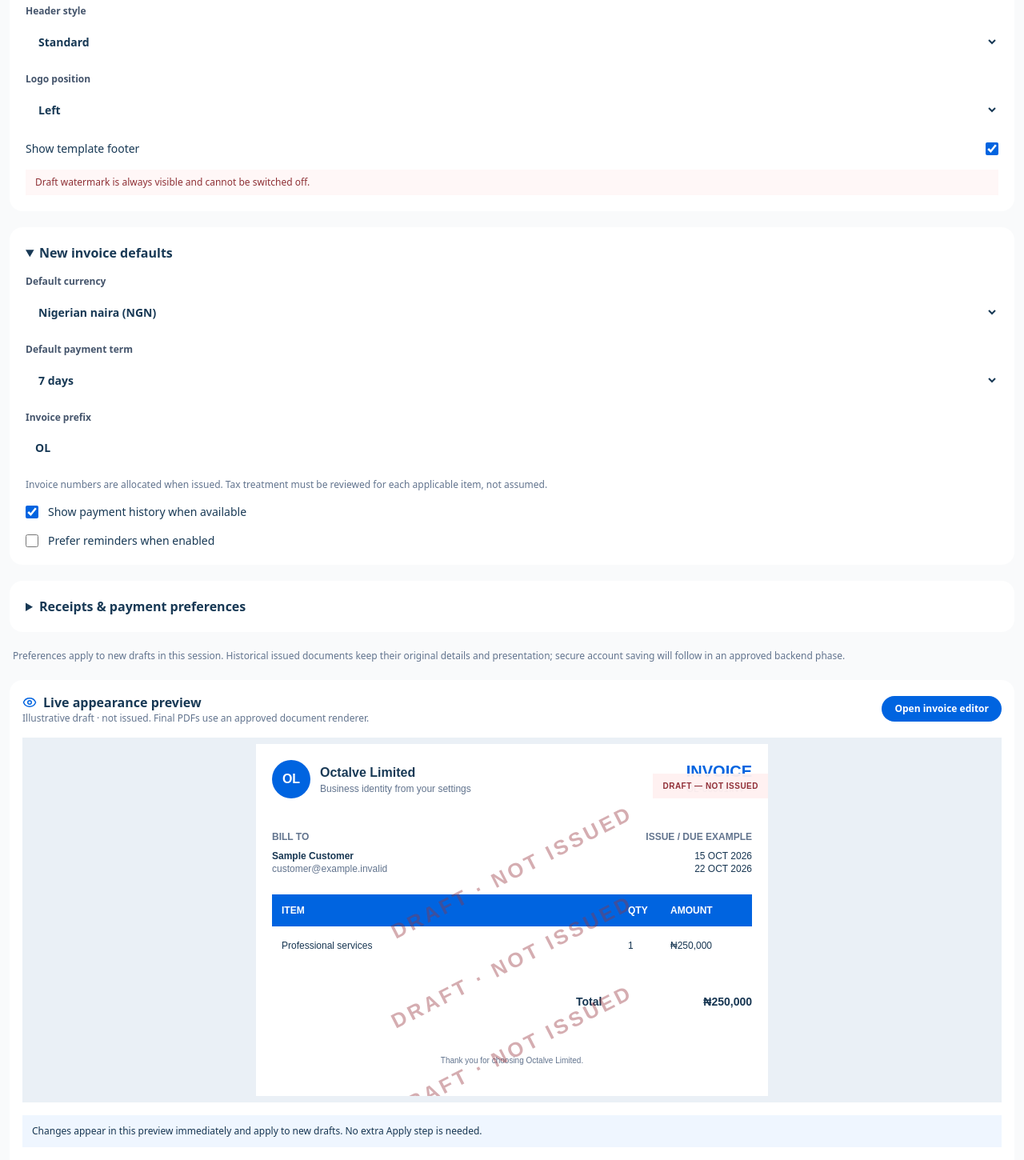
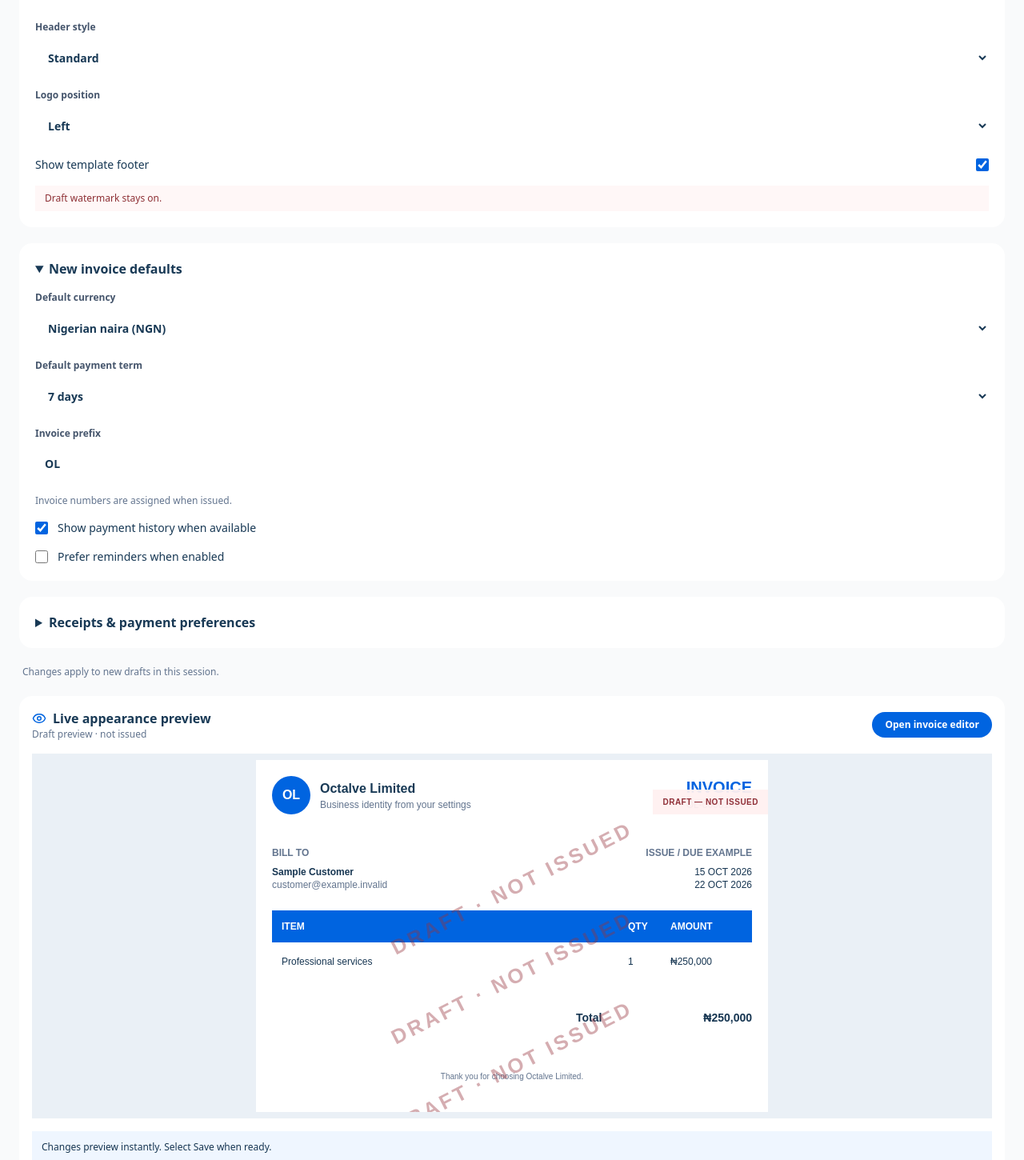
Before and after one commit to octalve-core/octalve-invoice, a Next.js app: page /dashboard/settings/invoice in a window 1280 px wide. Shown: the part 1330-2780 px from the top of the page at 80% size. Built offline with nearby package versions, Linux system fonts and the light colour scheme.

Commit message:
feat(phase-0i): Save & Continue invoice customization into payments, context-aware Back and premium settings panels

```diff
--- a/app/(dashboard)/dashboard/settings/invoice/page.tsx
+++ b/app/(dashboard)/dashboard/settings/invoice/page.tsx
@@ -1,5 +1,8 @@
 "use client";
 import Link from "next/link";
+import {Suspense} from "react";
+import {useRouter,useSearchParams} from "next/navigation";
+import {toast} from "sonner";
 import {ArrowLeft,Check,Eye,RotateCcw,ShieldCheck,SlidersHorizontal} from "lucide-react";
 import Image from "next/image";
 import {InvoiceTemplateGallery} from "@/src/features/invoices/components/InvoiceTemplateGallery";
@@ -11,6 +14,17 @@ const colors=["#0064E0","#021A34","#0B8063","#B65B23","#6650B8","#A72855"];
 const fonts={system:"Inter / System",serif:"Georgia / Serif",rounded:"Trebuchet / Rounded"};
 const cssFont={system:"Arial, sans-serif",serif:"Georgia, serif",rounded:"Trebuchet MS, sans-serif"};
 export default function InvoiceSettingsPage(){
+ return <Suspense fallback={<main className="p-6 text-sm text-slate-500">Loading invoice preferences…</main>}><InvoiceSettingsContents/></Suspense>;
+}
+function InvoiceSettingsContents(){
+ const router=useRouter();
+ const query=useSearchParams();
+ const fromSetup=query.get("from")==="getting-started";
+ const backPath=fromSetup?"/dashboard/getting-started?step=appearance":"/dashboard/settings";
+ const save=()=>{
+  toast.success("Preferences kept for this session.");
+  if(fromSetup)router.push("/dashboard/getting-started?step=payments");
+ };
  const {invoiceAppearance,setInvoiceAppearance,settings,logoPreview,invoicePreferences,setInvoicePreferences,receiptAutoMode,setReceiptAutoMode}=useMerchantPreview();
  const patch=<K extends keyof InvoiceAppearance>(key:K,value:InvoiceAppearance[K])=>setInvoiceAppearance(p=>({...p,[key]:value}));
  const preference=<K extends keyof typeof invoicePreferences>(key:K,value:(typeof invoicePreferences)[K])=>setInvoicePreferences(p=>({...p,[key]:value}));
@@ -21,27 +35,27 @@ export default function InvoiceSettingsPage(){
  const currencySymbol=({NGN:"₦",USD:"$",GBP:"£",EUR:"€"} as const)[invoicePreferences.currency];
  const sampleAmount=currencySymbol+"250,000";
  const initialBusiness=settings.businessName||"Your business";
- return <main className="w-full min-w-0 space-y-5 pb-10">
- <Link href="/dashboard/settings" className="inline-flex items-center gap-2 text-sm font-medium text-[#0064E0]"><ArrowLeft size={16}/> Back to Settings</Link>
- <header className="flex flex-wrap justify-between gap-3"><div><p className="text-xs font-semibold uppercase tracking-wider text-[#0064E0]">Document appearance</p><h1 className="mt-1 text-2xl font-bold text-[#16344F] sm:text-3xl">Customize your invoices</h1><p className="mt-1 text-sm text-slate-500">Choose a template, colours, typography, payment terms and other invoice preferences in one place.</p></div><button type="button" onClick={()=>setInvoiceAppearance(defaultInvoiceAppearance)} className="flex h-fit items-center gap-2 rounded-full border border-slate-200 bg-white px-4 py-2 text-sm font-medium text-slate-600"><RotateCcw size={16}/> Reset appearance</button></header>
+ return <main className="w-full min-w-0 space-y-5 rounded-[26px] bg-gradient-to-br from-[#F3F7FE] via-[#FCFDFF] to-[#F3F8FD] px-3 pb-8 pt-5 shadow-[0_18px_50px_rgba(23,54,89,.045)] sm:px-6">
+ <Link href={backPath} className="inline-flex items-center gap-2 text-sm font-medium text-[#0064E0]"><ArrowLeft size={16}/> {fromSetup?"Back to Getting Started":"Back to Settings"}</Link>
+ <header className="flex flex-wrap justify-between gap-3"><div><p className="text-xs font-semibold uppercase tracking-wider text-[#0064E0]">Document appearance</p><h1 className="mt-1 text-2xl font-bold text-[#16344F] sm:text-3xl">Customize your invoices</h1><p className="mt-1 text-sm text-slate-500">Your invoice style, details and preferences — together.</p></div><button type="button" onClick={()=>setInvoiceAppearance(defaultInvoiceAppearance)} className="flex h-fit items-center gap-2 rounded-full border border-slate-200 bg-white px-4 py-2 text-sm font-medium text-slate-600"><RotateCcw size={16}/> Reset appearance</button></header>
  <div className="grid items-start gap-5 xl:grid-cols-[minmax(300px,420px)_minmax(0,1fr)]">
   <div className="min-w-0 space-y-5">
-   <section className="space-y-4 rounded-2xl border border-slate-100 bg-white p-5 shadow-sm"><h2 className="flex items-center gap-2 font-semibold text-[#183955]"><SlidersHorizontal size={18} className="text-[#0064E0]"/> Template & colours</h2>
+   <section className="space-y-4 rounded-2xl border border-slate-100 bg-white p-5 shadow-[0_12px_32px_rgba(22,54,90,.075)]"><h2 className="flex items-center gap-2 font-semibold text-[#183955]"><SlidersHorizontal size={18} className="text-[#0064E0]"/> Template & colours</h2>
     <InvoiceTemplateGallery selected={a.template} onSelect={style=>patch("template",style)}/>
-    <p className="text-xs text-slate-500">Choose Modern or Classic Ledger. Other original layouts will become available when they are completed and tested.</p>
+    <p className="text-xs text-slate-500">Modern and Classic Ledger are ready to customize.</p>
     <div><p className="mb-2 text-xs font-semibold text-[#183955]">Accent colour</p><div className="flex flex-wrap gap-3">{colors.map(color=><button type="button" key={color} aria-label={"Choose "+color} aria-pressed={accent.toLowerCase()===color.toLowerCase()} onClick={()=>patch("accent",color)} className={`grid h-10 w-10 place-items-center rounded-xl border-2 ${accent.toLowerCase()===color.toLowerCase()?"border-[#173855]":"border-transparent"}`}><span className="grid h-7 w-7 place-items-center rounded-lg" style={{backgroundColor:color}}>{accent.toLowerCase()===color.toLowerCase()?<Check size={15} className="text-white"/>:null}</span></button>)}</div></div>
     <label className="block text-xs font-semibold text-[#183955]">Custom colour (hex)<input type="text" value={a.accent} onChange={e=>patch("accent",e.target.value)} maxLength={7} aria-invalid={!/^#[0-9a-fA-F]{6}$/.test(a.accent)} className={control+" mt-2"}/></label>
     {!/^#[0-9a-fA-F]{6}$/.test(a.accent)?<p className="text-xs text-red-600">Use a six-digit hex colour, for example #0064E0.</p>:null}
    </section>
-   <section className="space-y-4 rounded-2xl border border-slate-100 bg-white p-5 shadow-sm"><h2 className="font-semibold text-[#183955]">Font & layout</h2>
+   <section className="space-y-4 rounded-2xl border border-slate-100 bg-white p-5 shadow-[0_12px_32px_rgba(22,54,90,.075)]"><h2 className="font-semibold text-[#183955]">Font & layout</h2>
     <label className="block text-xs font-semibold text-slate-600">Typography<select className={control+" mt-2"} value={a.font} onChange={e=>patch("font",e.target.value as InvoiceAppearance["font"])}>{Object.entries(fonts).map(([id,label])=><option key={id} value={id}>{label}</option>)}</select></label>
     <label className="block text-xs font-semibold text-slate-600">Layout density<select className={control+" mt-2"} value={a.density} onChange={e=>patch("density",e.target.value as InvoiceAppearance["density"])}><option value="comfortable">Comfortable</option><option value="compact">Compact</option></select></label>
     <label className="block text-xs font-semibold text-slate-600">Header style<select className={control+" mt-2"} value={a.header} onChange={e=>patch("header",e.target.value as InvoiceAppearance["header"])}><option value="standard">Standard</option><option value="minimal">Minimal</option></select></label>
     <label className="block text-xs font-semibold text-slate-600">Logo position<select className={control+" mt-2"} value={a.logoPosition} onChange={e=>patch("logoPosition",e.target.value as InvoiceAppearance["logoPosition"])}><option value="left">Left</option><option value="center">Center</option><option value="right">Right</option></select></label>
     <label className="flex items-center justify-between gap-4 text-sm text-[#183955]"><span>Show template footer</span><input type="checkbox" checked={a.showFooter} onChange={e=>patch("showFooter",e.target.checked)} className="h-4 w-4 accent-[#0064E0]"/></label>
-    <p className="rounded-lg bg-[#FFF7F7] px-3 py-2 text-xs text-[#8E3035]">Draft watermark is always visible and cannot be switched off.</p>
+    <p className="rounded-lg bg-[#FFF7F7] px-3 py-2 text-xs text-[#8E3035]">Draft watermark stays on.</p>
    </section>
-   <details className="group rounded-2xl border border-slate-100 bg-white p-5 shadow-sm" open>
+   <details className="group rounded-2xl border border-slate-100 bg-white p-5 shadow-[0_12px_32px_rgba(22,54,90,.075)]" open>
     <summary className="cursor-pointer font-semibold text-[#183955] focus-visible:outline-2 focus-visible:outline-[#0064E0]">New invoice defaults</summary>
     <div className="mt-4 space-y-4">
      <label className="block text-xs font-semibold text-slate-600">Default currency
@@ -57,12 +71,12 @@ export default function InvoiceSettingsPage(){
      <label className="block text-xs font-semibold text-slate-600">Invoice prefix
       <input aria-label="Invoice prefix" readOnly value={merchantInitials(settings.businessName||"Octalve Limited")} className={control+" mt-2 bg-slate-50"}/>
      </label>
-     <p className="text-xs text-slate-500">Invoice numbers are allocated when issued. Tax treatment must be reviewed for each applicable item, not assumed.</p>
+     <p className="text-xs text-slate-500">Invoice numbers are assigned when issued.</p>
      <label className="flex items-center gap-3 text-sm text-[#183955]"><input type="checkbox" checked={invoicePreferences.showPaymentHistory} onChange={e=>preference("showPaymentHistory",e.target.checked)} className="h-4 w-4 accent-[#0064E0]"/>Show payment history when available</label>
      <label className="flex items-center gap-3 text-sm text-[#183955]"><input type="checkbox" checked={invoicePreferences.enableAutoReminder} onChange={e=>preference("enableAutoReminder",e.target.checked)} className="h-4 w-4 accent-[#0064E0]"/>Prefer reminders when enabled</label>
     </div>
    </details>
-   <details className="group rounded-2xl border border-slate-100 bg-white p-5 shadow-sm">
+   <details className="group rounded-2xl border border-slate-100 bg-white p-5 shadow-[0_12px_32px_rgba(22,54,90,.075)]">
     <summary className="cursor-pointer font-semibold text-[#183955] focus-visible:outline-2 focus-visible:outline-[#0064E0]">Receipts & payment preferences</summary>
     <div className="mt-4 space-y-3">
      <label className="block text-xs font-semibold text-slate-600">After a verified online payment
@@ -70,14 +84,14 @@ export default function InvoiceSettingsPage(){
        <option value="off">Create receipt manually when needed</option><option value="generate">Generate receipt after verified payment</option><option value="generate_and_email">Generate and email after verified payment</option>
       </select>
      </label>
-     <p className="text-xs text-slate-500">Automatic receipts and payment processing are not active yet. Receipts document payment and do not increase revenue again.</p>
-     <Link href="/dashboard/settings/business" className="block rounded-xl border border-blue-100 p-3 text-sm font-semibold text-[#0064E0]">Business logo and bank details →</Link>
+     <p className="text-xs text-slate-500">Automatic receipts are available after verified payments.</p>
+     <Link href="/dashboard/getting-started?step=business" className="block rounded-xl border border-blue-100 p-3 text-sm font-semibold text-[#0064E0]">Business logo and bank details →</Link>
      <Link href="/dashboard/tax-centre" className="block rounded-xl border border-blue-100 p-3 text-sm font-semibold text-[#0064E0]">Tax & NRS readiness →</Link>
     </div>
    </details>
-   <p className="px-1 text-xs leading-5 text-slate-500">Preferences apply to new drafts in this session. Historical issued documents keep their original details and presentation; secure account saving will follow in an approved backend phase.</p>
+   <p className="px-1 text-xs leading-5 text-slate-500">Changes apply to new drafts in this session.</p>
   </div>
-  <section className="min-w-0 space-y-4 rounded-2xl border border-slate-100 bg-white p-4 shadow-sm sm:p-6 xl:sticky xl:top-24"><div className="flex flex-wrap items-center justify-between gap-2"><div><h2 className="flex items-center gap-2 font-semibold text-[#183955]"><Eye size={18} className="text-[#0064E0]"/> Live appearance preview</h2><p className="text-xs text-slate-500">Illustrative draft · not issued. Final PDFs use an approved document renderer.</p></div><Link href="/dashboard/invoice/create" className="rounded-full bg-[#0064E0] px-4 py-2 text-xs font-semibold text-white">Open invoice editor</Link></div>
+  <section className="min-w-0 space-y-4 rounded-2xl border border-slate-100 bg-white p-4 shadow-[0_14px_36px_rgba(22,54,90,.08)] sm:p-6 xl:sticky xl:top-24"><div className="flex flex-wrap items-center justify-between gap-2"><div><h2 className="flex items-center gap-2 font-semibold text-[#183955]"><Eye size={18} className="text-[#0064E0]"/> Live appearance preview</h2><p className="text-xs text-slate-500">Draft preview · not issued</p></div><Link href="/dashboard/invoice/create" className="rounded-full bg-[#0064E0] px-4 py-2 text-xs font-semibold text-white">Open invoice editor</Link></div>
    <div className="overflow-hidden rounded-xl bg-[#EAF0F6] p-2 sm:p-5">
     <div className="relative mx-auto min-h-[440px] max-w-[640px] overflow-hidden rounded-lg bg-white p-5 text-[#173652] shadow-xl sm:p-8" style={{fontFamily:cssFont[a.font]}}>
      <div data-testid="theme-draft-watermark" aria-hidden="true" className="pointer-events-none absolute inset-0 z-30 flex flex-col items-center justify-around overflow-hidden select-none">
@@ -96,9 +110,13 @@ export default function InvoiceSettingsPage(){
      {a.showFooter?<p className="relative mt-10 border-t border-slate-200 pt-4 text-center text-[10px] text-slate-500">Thank you for choosing {settings.businessName||"your business"}.</p>:null}
     </div>
    </div>
-   <p role="status" className="rounded-lg border border-blue-100 bg-blue-50 p-3 text-xs text-[#173652]">Changes appear in this preview immediately and apply to new drafts. No extra Apply step is needed.</p>
-   <p className="flex items-start gap-2 text-xs leading-5 text-slate-500"><ShieldCheck size={16} className="mt-0.5 shrink-0"/>Your business logo comes from Business Settings. Existing native invoice renderers remain unchanged; finalized issued-document appearance will be separately qualified.</p>
+   <p role="status" className="rounded-lg border border-blue-100 bg-blue-50 p-3 text-xs text-[#173652]">Changes preview instantly. Select Save when ready.</p>
+   <p className="flex items-start gap-2 text-xs leading-5 text-slate-500"><ShieldCheck size={16} className="mt-0.5 shrink-0"/>Your logo comes from Business Information.</p>
   </section>
+ </div>
+ <div className="sticky bottom-3 z-30 flex flex-wrap items-center justify-between gap-3 rounded-2xl border border-[#D5E4F8] bg-white/95 px-4 py-3 shadow-[0_12px_36px_rgba(22,56,101,.15)] backdrop-blur-sm">
+  <span className="text-xs text-slate-500">Saved in this session only</span>
+  <button type="button" onClick={save} className="inline-flex min-h-11 items-center justify-center rounded-full bg-[#0064E0] px-6 text-sm font-semibold text-white shadow-[0_9px_23px_rgba(0,100,224,.18)] hover:bg-[#0052B8] focus-visible:outline-2 focus-visible:outline-[#0052B8]">{fromSetup?"Save & Continue":"Save preferences"}</button>
  </div>
  </main>;
 }
```
